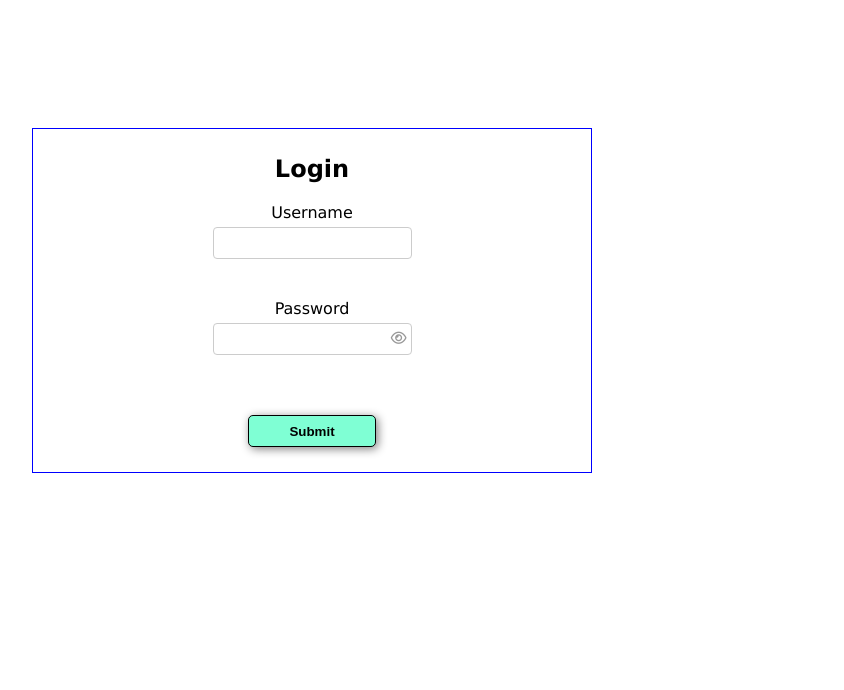
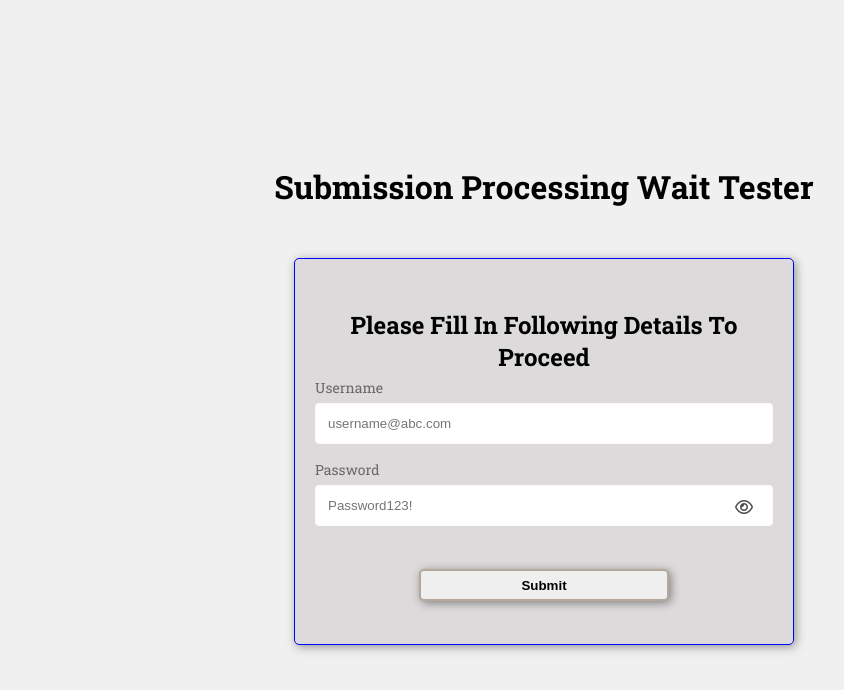
Before and after one commit to ChetanPrince/buttonLoading, a plain HTML site: page index.html in a window 1280 px wide. Shown: the whole page, without its empty margins (96-940 px from the left). Drawn offline with Linux system fonts and the light colour scheme.

Commit message:
updated app with proper rendering of inputs

```diff
--- a/index.html
+++ b/index.html
@@ -3,37 +3,40 @@
 <head>
     <meta charset="UTF-8">
     <meta name="viewport" content="width=device-width, initial-scale=1.0">
-    <title>Button Loading</title>
+    <title>Form Submission Processing Wait</title>
     <link rel="stylesheet" href="style.css">
+    <link rel="preconnect" href="https://fonts.googleapis.com">
+    <link rel="preconnect" href="https://fonts.gstatic.com" crossorigin>
+    <link href="https://fonts.googleapis.com/css2?family=Roboto+Slab:wght@100..900&display=swap" rel="stylesheet">
     <script src="https://kit.fontawesome.com/380ef9e0ba.js" crossorigin="anonymous"></script>
 </head>
 <body>
-    <div class="container">
-        <div class="login-box">
-          <h2>Login</h2>
-          <form action="" method="post">
-            <div class="user-box">
-                <label for="username">Username</label>
-              <input id="username" type="text" name="" required="" />
-              <span id="email-message" class="message"></span>
+    <h1>Submission Processing Wait Tester</h1>
+    <div id="container">
+        <div id="form">
+            <h2>Please Fill In Following Details To Proceed</h2>
+            <div class="input-group">
+                <input id="userName" type="email" required placeholder="username@abc.com"/>
+                <label for="userName">Username</label>
+                <br>
+                <span id="invalid-email" class="message"></span>
             </div>
-            <div class="user-box">
+            <br>
+            <div class="input-group">
+                <input id="password" type="password" required placeholder="Password123!"/>
+                <span id="password-view" class="password-toggle-icon"><i class="fa fa-eye toggle-icon"></i></span>
                 <label for="password">Password</label>
-                <input type="password" name="" id="password" required="" />
-                <span class="password-toggle-icon"><i class="fa fa-eye toggle-icon"></i></span>
+                <br>
+                <span id="invalid-password" class="message"></span>
             </div>
-            <span id="password-message" class="message"></span>
-
-              <button id="submit-wait" type="button">
-                <span class="btn-text">Submit</span>
-                <span id="spin"></span>
-
-              </button>
-
-          </form>
         </div>
-      </div>
-      <script src="script.js"></script>
-
+        <div id="submit-form">
+            <button id="submit" type="button">
+                <span id="submit-btn" class="btn-text">Submit</span>
+                <span id="animation-element" class="btn-animation hide"></span>
+            </button>
+        </div>
+    </div>
+    <script src="script.js"></script>
 </body>
 </html>
--- a/script.js
+++ b/script.js
@@ -1,65 +1,61 @@
-const passwordView = document.querySelector(".password-toggle-icon");
-
+const passwordView = document.getElementById("password-view");
 passwordView.addEventListener("click", ()=>{
     const password = document.getElementById("password");
     if(password.type === "password"){
-        password.type = "text";    }
-        else{
-            password.type = "password";
-        }
+        password.type = "text";
+    }
+    else{
+        password.type = "password";
+    }
 })
+function processWait(){
+const username = document.getElementById("userName").value;
+const password = document.getElementById("password").value;
+if(!isValidEmail(username)){
+    const messageElement = document.getElementById("invalid-email");
+    messageElement.textContent = "Not A Valid Email Address!"
+    setTimeout(()=>{
+        messageElement.textContent = "";
+        messageElement.classList.add("hide");
+    }, 3000);
+    return;
+}
+if(!isValidPassword(password)){
+    const messageElement = document.getElementById("invalid-password");
+    messageElement.textContent = "Password must be at least 8 characters long, contain at least one uppercase letter, one number, and one special character"
+    setTimeout(()=>{
+        messageElement.textContent = "";
+        messageElement.classList.add("hide");
+    }, 3000);
+    return;
+}
 
-const submit = document.getElementById("submit-wait");
-submit.addEventListener("click", ()=>{
-    const username = document.getElementById("username").value;
-    const password = document.getElementById("password").value;
-    const messageElement = document.getElementById("email-message");
-    if(!isValidEmail(username)){
-        messageElement.innerText = "Invalid email address";
-        messageElement.style.display = 'inline';
-        messageElement.style.color = 'red';
-            setTimeout(() => {
-                messageElement.style.display = 'none';
-            }, 3000);
-            return;}
+    document.getElementById("submit-btn").classList.add("hide");
+    document.getElementById("animation-element").classList.remove("hide");
+    document.getElementById("animation-element").classList.add("animation");
+    submit.disabled = true;
 
-            const messageElement2 = document.getElementById('password-message');
-            if (!isValidPassword(password)) {
-                messageElement2.innerText = "Password must be at least 8 characters long, contain at least one uppercase letter, one number, and one special character";
-                messageElement2.style.display = 'inline';
-                messageElement2.style.color = 'red';
-                // Hide the message after 3 seconds
-                setTimeout(() => {
-                    messageElement2.style.display = 'none';
-                }, 3000);
-                return; // Exit function if password is invalid
-            }
-            // Add spin animation and disable the button
-            document.querySelector('.btn-text').style.display = 'none';
-            document.getElementById('spin').style.display = 'inline-block';
-            document.getElementById('spin').classList.add('spin-animation');
-            submit.disabled = true;
-
-            // Simulate a form submission or an AJAX request
-            setTimeout(() => {
-                alert("Form submitted successfully!");
-                document.getElementById('spin').classList.remove('spin-animation');
-                document.querySelector('.btn-text').style.display = 'inline';
-                document.getElementById('spin').style.display = 'none';
-                submit.disabled = false;
-            }, 3000); // Simulate a 2-second delay for form submission
-})
+    setTimeout(()=>{
+        alert("User Has Been Registered Successfully")
+        document.getElementById("submit-btn").classList.remove("hide");
+    document.getElementById("animation-element").classList.add("hide");
+    document.getElementById("animation-element").classList.remove("animation");
+    submit.disabled = false;
+},3000)
+}
 
 
+const submitBtn = document.getElementById("submit");
+submitBtn.addEventListener("click", processWait);
 
-function isValidEmail(email) {
-    // Define the regular expression for a valid email address
+function isValidEmail(email){
     const emailRegex = /^[^\s@]+@[^\s@]+\.[^\s@]+$/;
+    return emailRegex.test(email);
 
-    // Test the email against the regex
-    return emailRegex.test(email);
 }
-function isValidPassword(password) {
+
+function isValidPassword(password){
     const passwordRegex = /^(?=.*[A-Z])(?=.*\d)(?=.*[@$!%*?&#£])[A-Za-z\d@$!%*?&#£]{8,}$/;
     return passwordRegex.test(password);
+
 }
--- a/style.css
+++ b/style.css
@@ -1,134 +1,138 @@
-/* Reset styles */
-* {
-    margin: 0;
-    padding: 0;
+*{
+    margin:0;
+    padding:0;
+}
+body{
+    box-sizing: border-box;
+    display: flex;
+    flex-direction: column;
+    font-family: 'Roboto Slab', serif;
+    text-align: center;
+    justify-content: center;
+    align-items: center;
+    background-color: #f0f0f0;
+    min-height: 100vh;
+}
+h1, h2{
+    text-align: center;
+    margin: 20px;
+    padding: 10px;
+}
+#container{
+    width: 90%;
+    max-width: 500px;
+    margin: 20px 0;
+    padding: 20px;
+    display: flex;
+    flex-direction: column;
+    border: 1px solid blue;
+    background-color: #756b6b2b;
+    border-radius: 5px;
+    box-sizing: border-box;
+    box-shadow: 2px 2px 10px rgba(128, 128, 128, 0.805);
+    overflow: hidden;
+}
+.input-group{
+    margin-bottom: 20px;
+    position: relative;
+
+}
+.input-group input{
+    width: 100%;
+    padding: 12px;
+    padding-right: 40px;
+    border: 1px solid #fff9f9;
+    border-radius: 4px;
+    transition: all 0.3s ease;
     box-sizing: border-box;
 }
-
-body {
-    font-family: 'Lucida Sans', 'Lucida Sans Regular', 'Lucida Grande', 'Lucida Sans Unicode', Geneva, Verdana, sans-serif;
+.input-group label{
+    position: absolute;
+    top: -25px;
+    left: 0;
+    font-size: 14px;
+    color: #403636b3;
+}
+.input-group .message{
+    color: red;
+    font-size: 12px;
 }
 
-.container {
+.password-toggle-icon{
+    position: absolute;
+    /* left:50%; */
+    top:50%;
+    right: 20px;
+    opacity: 0.7;
+    transform: translateY(-50%);
+    cursor: pointer;
+    z-index: 10;
+}
+.password-toggle-icon i:hover{
+    color: rgb(0, 21, 255);
+}
+.input-group input:hover{
     border: 1px solid blue;
-    padding: 2% 10%;
-    margin: 10%;
-    width: 35rem;
-    height: auto;   /* adjust height to fit content */
-    display: flex;
-    flex-direction: column;
-    justify-content: center;
-    align-items: center;
-    text-align: center;  /* center text inside container */
 }
-
-.container h2{
-    margin-bottom: 20px;;
-}
-.user-box {
-    margin: 20px;
-    position: relative;
-}
-
-.user-box label{
-    display: block;
-    margin-bottom: 5px;
-}
-.user-box input{
-    width: calc(100% - 30px); /* Adjust width to fit the icon inside */
-            padding-right: 40px; /* Add space for the icon */
-            margin-bottom: 20px;
-            padding-left: 10px;
+button{
+    width: 100%;
+    max-width: 250px;
     height: 2rem;
-            border: 1px solid #ccc;
-            border-radius: 4px;
-}
-/* message to be appeared on a wrong input */
-.message {
-    color: red;
-    display: none;
-    margin-left: 10px;
-}
-button {
-    display: inline-block;
-    min-width: 8rem;
-    width: auto; /* allow width to adjust as needed*/
-    height: 2rem;
-    background-color: aquamarine;
-    border: 1px solid black;
-    margin-top: 20px;
-    font-weight: 600;
-    text-align: center;
-    line-height: 2rem;
+    margin: 5%;
+    border: 2px solid rgba(75, 46, 8, 0.363);
     border-radius: 5px;
     box-shadow: 2px 2px 10px grey;
     cursor: pointer;
     position: relative;
+    overflow: hidden;
+    box-sizing: border-box;
 }
 button:hover{
-    background-color: rgba(0, 243, 0, 0.319);
-    border-color: rgba(0, 100, 0, 0.959);
+    background-color: rgba(138, 255, 138, 0.426);
 }
 button:active{
-    transform: translate(2px, 2px);
+    background-color: rgba(33, 255, 33, 0.699);
     box-shadow: none;
-    border: none;
 }
-/* Ensure responsive links */
-@media (max-width: 600px) {
-    .container{
-        margin:5%;
-        padding: 5%;
+.btn-text{
+    font-weight: 600;
+    margin: 10px 20px;
+    position: relative;
+    z-index: 2;
 }
-    button {
-        width: 100%;
-        margin-left: 0;
-    }
-    .user-box input{
-        width: calc(100% - 30px); /* Adjust width for full width */
-    }
-}
-.password-toggle-icon {
+.btn-animation{
     position: absolute;
-    top: 50%; /* adjust position to be inside input*/
-    right: 20px; /* align to the right side inside the input*/
-    transform: translateY(-50%);
-    cursor: pointer;
-  }
-
-  .password-toggle-icon i {
-    font-size: 14px;
-    line-height: 1;
-    color: #333;
-    transition: color 0.3s ease-in-out;
-    opacity: 0.5;
-  }
-
-  .password-toggle-icon i:hover {
-      opacity: 1;
-      color: #ff0000;
-    }
-    #spin{
-        /* display: inline-block; */
+    border: 4px solid rgba(73, 216, 137, 0.566);
+    border-top: 2px solid black;
+    border-radius: 50%;
+    z-index: 1;
     width: 20px;
     height: 20px;
-        border: 2px solid rgba(149, 255, 0, 0.915);
-        border-radius: 50%;
-        border-top: 1px solid black;
-        position: absolute;
-        top: 20%;
-        /* right: 10px;  */
+    top: 10%;
+    left: 45%;
+}
+.hide{
     display: none;
 }
-    .spin-animation{
+.animation{
     animation: spin 3s linear forwards;
-
 }
 @keyframes spin {
-        from {
+    0% {
         transform: rotate(0deg);
     }
-        to {
+    100% {
         transform: rotate(360deg);
     }
 }
+@media (max-width: 768px) {
+    #container {
+        width: 95%;
+    }
+}
+
+@media (max-width: 480px) {
+    button {
+        width: 100%;
+    }
+}
```
Lines whose indentation alone changed are shown as unchanged.
